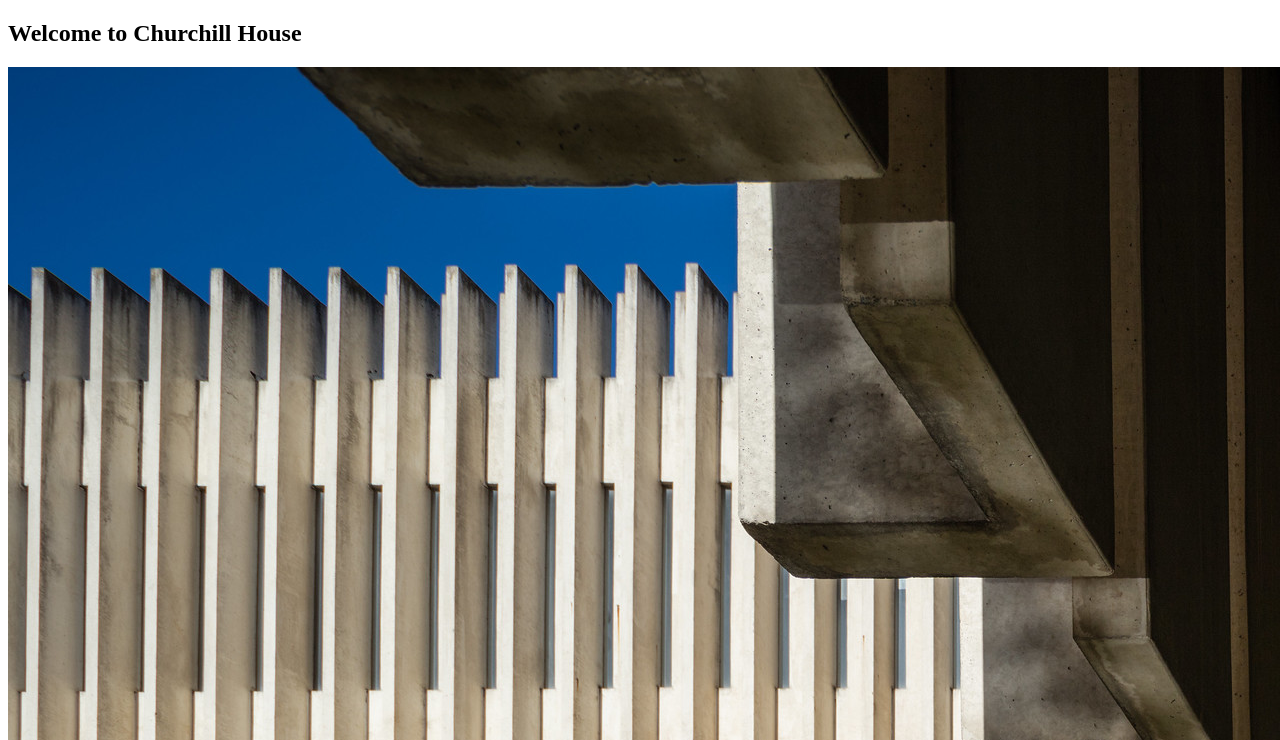
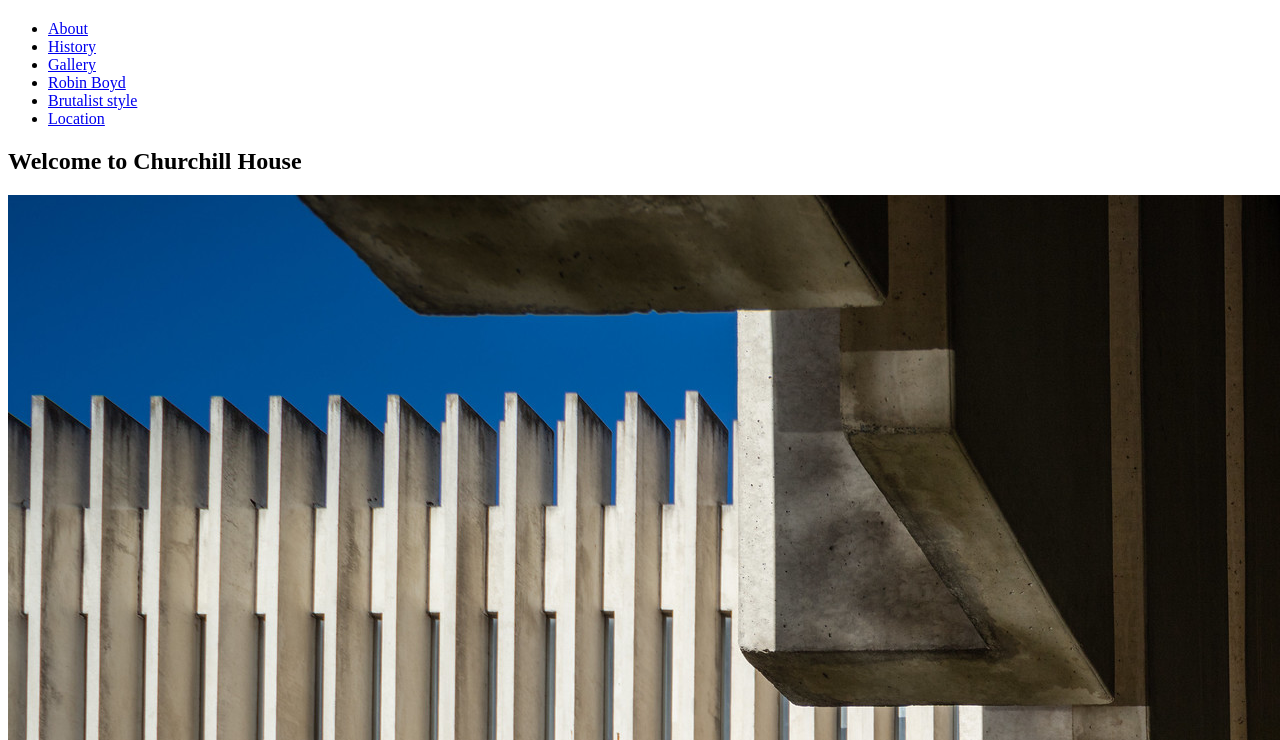
Before and after one commit to AlexaZeg/alexa-website---churchill-house, a plain HTML site: page index.html in a window 1280 px wide. Shown: the part 60-800 px from the top of the page. Drawn offline with Linux system fonts and the light colour scheme.

Commit message:
update valid page

```diff
--- a/index.html
+++ b/index.html
@@ -1,6 +1,6 @@
 <!DOCTYPE html>
 
-<html lang="eng">
+<html lang="en">
 
 <head>
     <title>Churchill House</title>
@@ -12,6 +12,20 @@
         <h1><a href="index.html">Churchill House</a></h1>
 
         <nav>
+            <ul>
+
+                <li><a href="about.html">About</a></li>
+                <li><a href="history.html">History</a></li>
+                <li><a href="gallery.html">Gallery</a></li>
+                <li><a href="robin_boyd.html">Robin Boyd</a></li>
+                <li><a href="brutalist_style.html">Brutalist style</a></li>
+                <li><a href="location.html">Location</a></li>
+
+
+            </ul>
+
+
+
 
 
         </nav>
```
